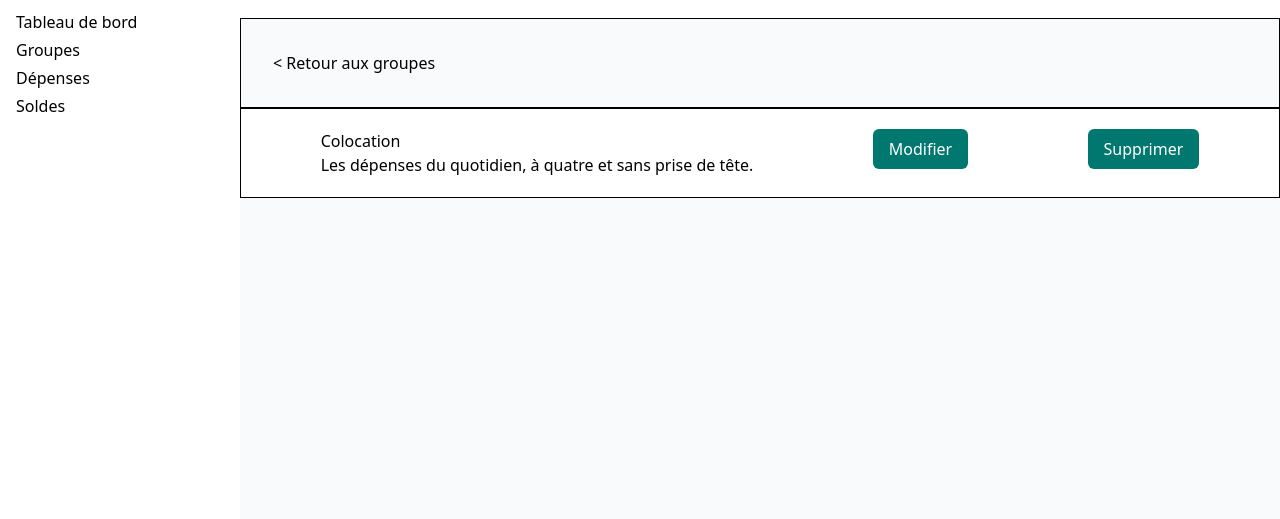
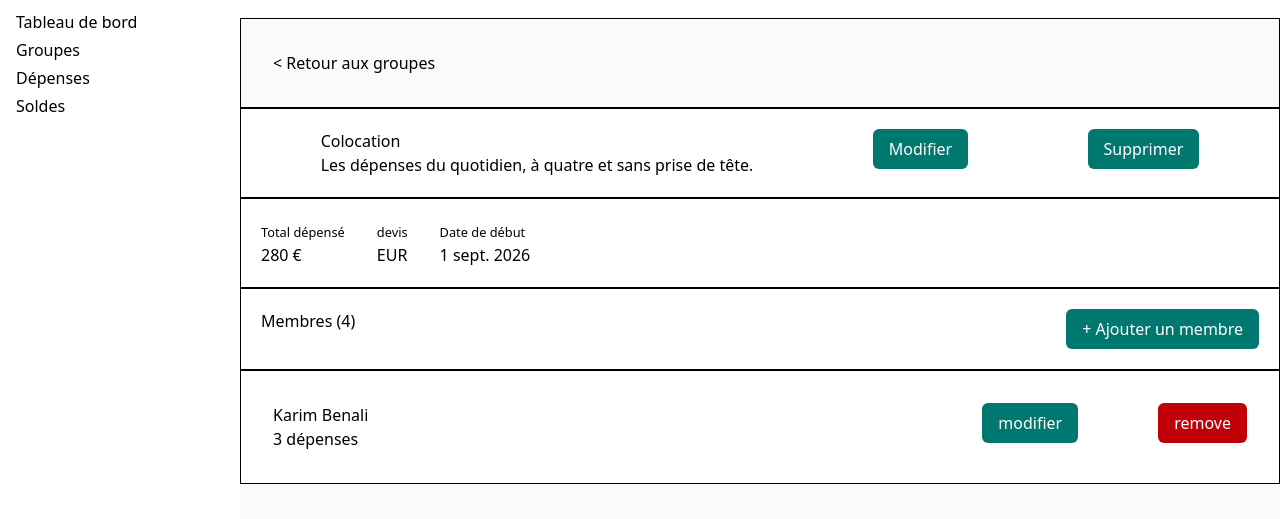
Before and after one commit to Ayoub-benyahiia/SplitMate-brief, a plain HTML site: page index.html in a window 1280 px wide. Shown: the part 54-573 px from the top of the page. Drawn offline with nearby package versions, Linux system fonts and the light colour scheme; a web font is replaced by a local one.

Commit message:
page of groupes is done

```diff
--- a/index.html
+++ b/index.html
@@ -64,9 +64,53 @@
                     <h3>Colocation</h3>
                     <p>Les dépenses du quotidien, à quatre et sans prise de tête.</p>
                 </div>
-                <div><button class="bg-teal-700 hover:bg-teal-800 text-white font-medium py-2 px-4 rounded-md transition-colors">Modifier</button></div>
-                <div><button class="bg-teal-700 hover:bg-teal-800 text-white font-medium py-2 px-4 rounded-md transition-colors"">Supprimer</button></div>
+                <div><button
+                        class="bg-teal-700 hover:bg-teal-800 text-white font-medium py-2 px-4 rounded-md transition-colors">Modifier</button>
+                </div>
+                <div><button
+                        class="bg-teal-700 hover:bg-teal-800 text-white font-medium py-2 px-4 rounded-md transition-colors"">Supprimer</button></div>
             </div>
+
+            <div class=" bg-white flex border gap-8 p-5">
+                        <div>
+                            <small>Total dépensé</small>
+                            <h3>280 €</h3>
+                        </div>
+                        <div>
+                            <small>devis</small>
+                            <h3>EUR</h3>
+                        </div>
+                        <div>
+                            <small>Date de début</small>
+                            <h3>1 sept. 2026</h3>
+                        </div>
+                </div>
+
+
+                <div class="bg-white flex border justify-between p-5">
+                    <div>
+                        <h3>Membres (4)</h3>
+                    </div>
+                    <div><button
+                            class="bg-teal-700 hover:bg-teal-800 text-white font-medium py-2 px-4 rounded-md transition-colors">+
+                            Ajouter un membre </button></div>
+                </div>
+
+
+                <div class="bg-white flex border justify-between p-8">
+                    <div>
+                        <h3>Karim Benali</h3>
+                        <p>3 dépenses</p>
+                    </div>
+                    <div class="flex gap-20">
+                        <div><button
+                                class="bg-teal-700 hover:bg-teal-800 text-white font-medium py-2 px-4 rounded-md transition-colors">modifier</button>
+                        </div>
+                        <div><button
+                                class="bg-red-700 hover:bg-teal-800 text-white font-medium py-2 px-4 rounded-md transition-colors">remove</button>
+                        </div>
+                    </div>
+                </div>
 
 
 
```
